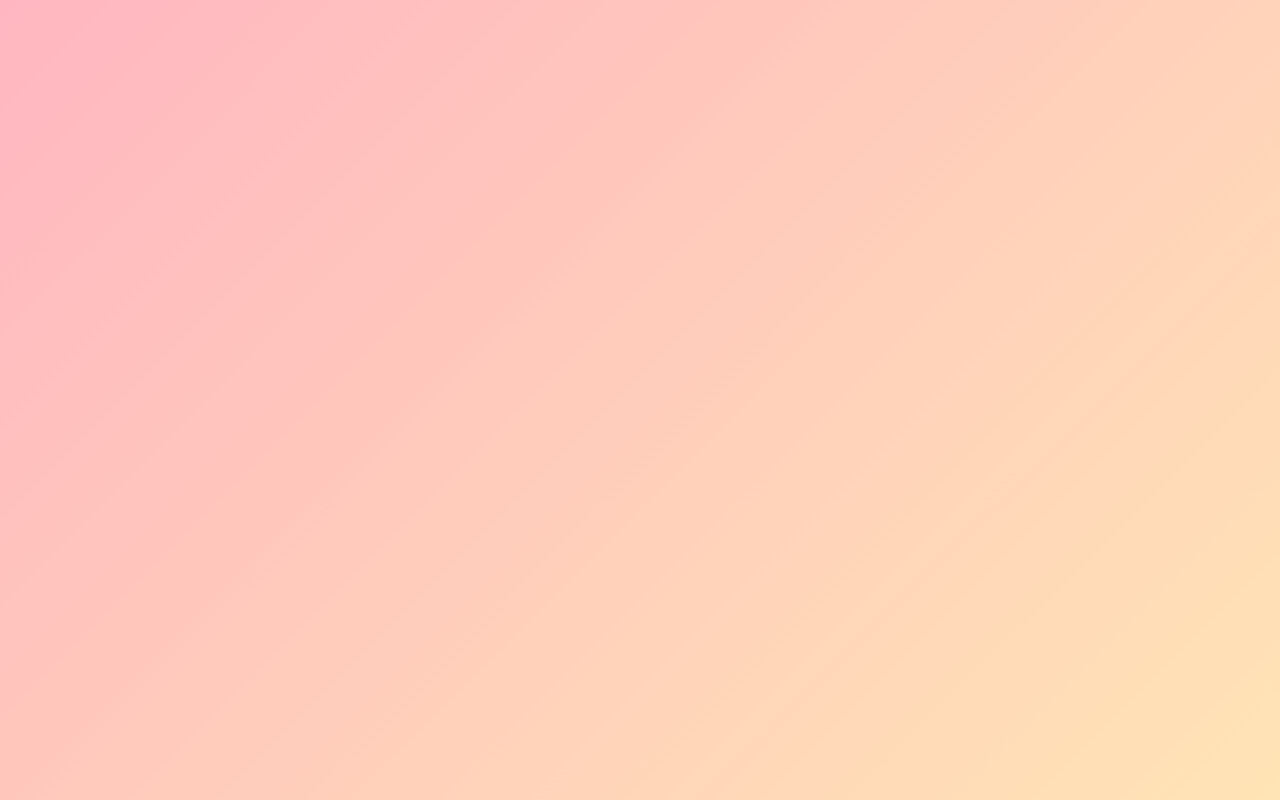
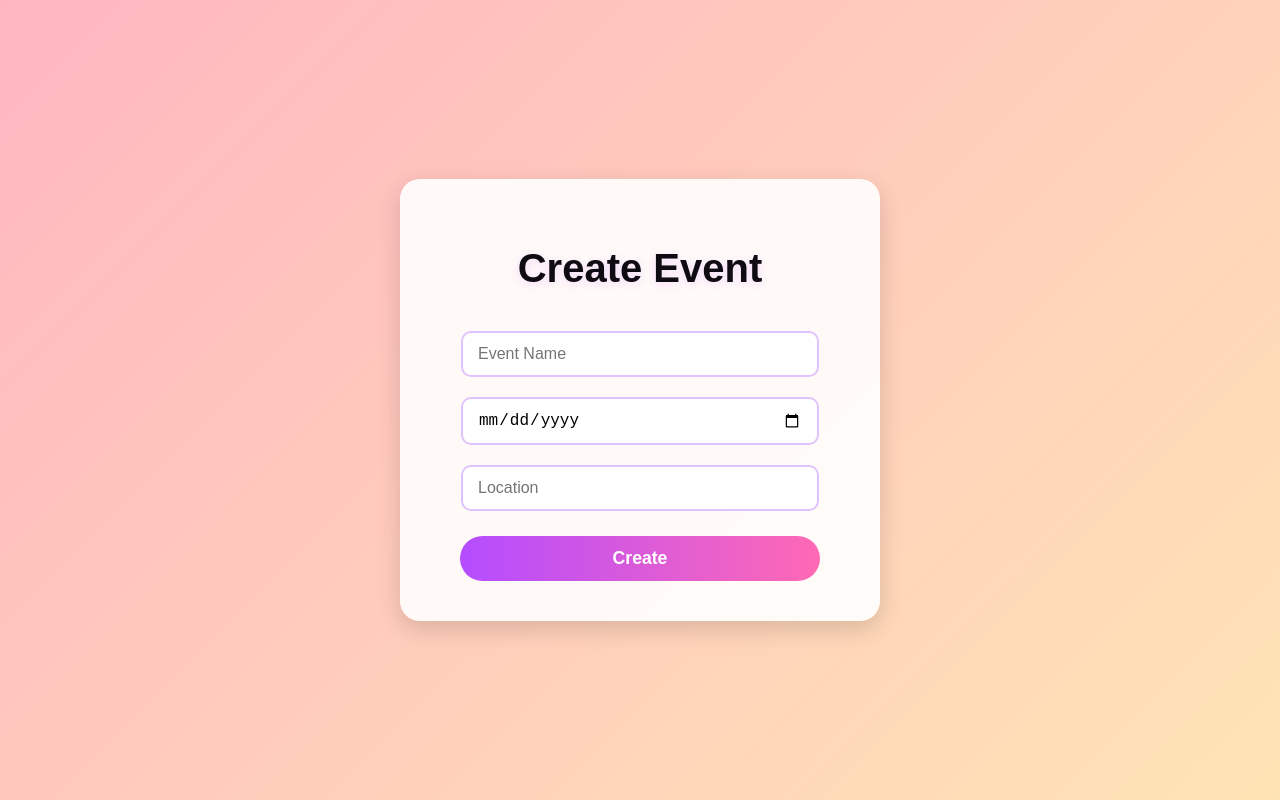
Before and after one commit to denysa2004/EventPlanner, a React (Create React App) app in the folder my-react-app/: page /create-event in a window 1280 px wide. Before the commit this address had no page. Built offline with nearby package versions, Linux system fonts and the light colour scheme.

Commit message:
homepage and create-event page created

```diff
--- a/my-react-app/src/App.jsx
+++ b/my-react-app/src/App.jsx
@@ -3,6 +3,7 @@ import { BrowserRouter as Router, Routes, Route } from "react-router-dom";
 import Login from "./pages/Login";
 import Register from "./pages/Register";
 import Home from "./pages/Home";
+import CreateEvent from "./pages/CreateEvent"
 function App() {
   return (
     <Router>
@@ -10,6 +11,7 @@ function App() {
         <Route path="/" element={<Login />} />
         <Route path="/register" element={<Register />} />
         <Route path="/home" element={<Home />} />
+        <Route path="/create-event" element={<CreateEvent /> }/>
       </Routes>
     </Router>
   );
--- /dev/null
+++ b/my-react-app/src/pages/CreateEvent.jsx
@@ -0,0 +1,49 @@
+import { useNavigate } from "react-router-dom";
+import "../styles/Register.css";
+import { useState } from "react";
+
+function CreateEvent() {
+
+  const [eventName, setEventName] = useState("");
+  const [date, setDate] = useState("");
+  const [location, setLocation] = useState("");
+
+  const handleSubmit = (e) => {
+
+  };
+
+  return (
+    <div className="register-page">
+      <form className="register-form" onSubmit={handleSubmit}>
+        <h1 className="register-title">Create Event</h1>
+
+        <input
+          type="text"
+          placeholder="Event Name"
+          value={eventName}
+          onChange={(e) => setEventName(e.target.value)}
+          required
+        />
+
+        <input
+          type="date"
+          value={date}
+          onChange={(e) => setDate(e.target.value)}
+          required
+        />
+
+        <input
+          type="text"
+          placeholder="Location"
+          value={location}
+          onChange={(e) => setLocation(e.target.value)}
+          required
+        />
+
+        <button type="submit">Create</button>
+      </form>
+    </div>
+  );
+}
+
+export default CreateEvent;
--- a/my-react-app/src/pages/Home.jsx
+++ b/my-react-app/src/pages/Home.jsx
@@ -1,7 +1,25 @@
+import { useNavigate } from "react-router-dom";
+import "../styles/Home.css";
+import "../styles/Register.css"
+
 function Home() {
+  const navigate = useNavigate();
+
   return (
-    <div>
-      <h1>Welcome to Event Planner!</h1>
+    <div className="register-page">
+      <form className="register-form" >
+      <h1 className="title">Welcome to Event Planner!</h1>
+
+      <form className="button-form">
+        <button type="button" className="btn" onClick={() => navigate("/create-event")}  >
+          Create Event
+        </button>
+
+        <button type="button" className="btn"onClick={() => navigate("/see-events")}>
+          See Events
+        </button>
+      </form>
+      </form>
     </div>
   );
 }
--- /dev/null
+++ b/my-react-app/src/styles/Home.css
@@ -0,0 +1,30 @@
+.home-container {
+  text-align: center;
+  margin-top: 40px;
+}
+
+.title {
+  font-size: 32px;
+  margin-bottom: 30px;
+}
+
+.button-form {
+  display: flex;
+  justify-content: center;
+  gap: 20px;
+}
+
+.btn {
+  padding: 10px 25px;
+  font-size: 16px;
+  border: none;
+  background-color: #4b7bec;
+  color: white;
+  border-radius: 6px;
+  cursor: pointer;
+  transition: 0.3s ease;
+}
+
+.btn:hover {
+  background-color: #3867d6;
+}
```
